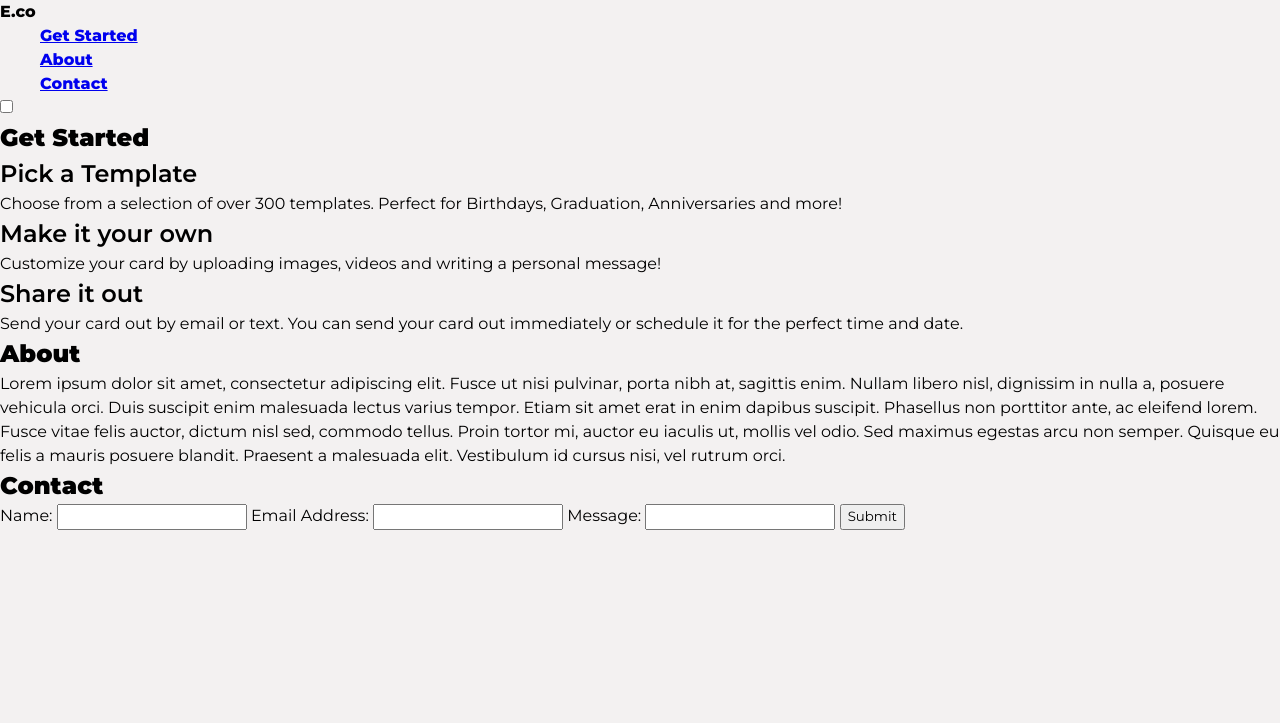
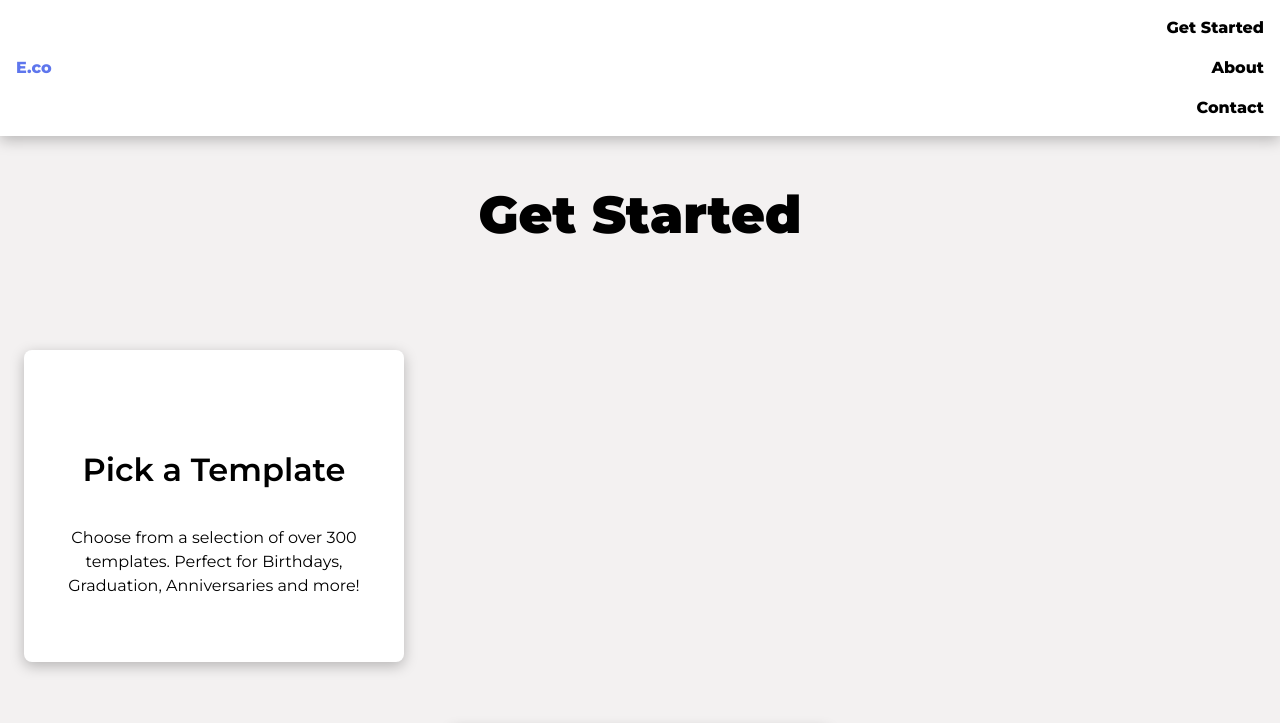
Before and after one commit to RVCC-IDMX/get-started-emgrey02, a website built with Parcel: page src/index.html in a window 1280 px wide. Shown: the top 723 px of the page. Built offline with nearby package versions, Linux system fonts and the light colour scheme.

Commit message:
Add basic layout styling

```diff
--- a/src/index.html
+++ b/src/index.html
@@ -25,10 +25,6 @@
       </li>
     </ul>
 
-    <input class="nav__checkbox" id="nav__checkbox" type="checkbox">
-    <label for="nav__checkbox" class="nav__toggle">
-      <div class="nav__checkbox--hamburger"></div>
-    </label>
   </nav>
 
   <main class="main-content">
@@ -36,17 +32,17 @@
 
       <h1 class="get-started__title">Get Started</h1>
 
-      <div class="card">
+      <div class="card first">
         <h2 class="card__title">Pick a Template</h2>
         <p class="card__para">Choose from a selection of over 300 templates. Perfect for Birthdays, Graduation, Anniversaries and more!</p>
       </div>
 
-      <div class="card">
+      <div class="card second">
         <h2 class="card__title">Make it your own</h2>
         <p class="card__para">Customize your card by uploading images, videos and writing a personal message!</p>
       </div>
 
-      <div class="card">
+      <div class="card third">
         <h2 class="card__title">Share it out</h2>
         <p class="card__para">Send your card out by email or text. You can send your card out immediately or schedule it for the perfect time and date.</p>
       </div>
@@ -72,7 +68,7 @@
     <section class="contact" id="contact">
       <div class="contact__container">
 
-        <h1 class="contact__container__title">Contact</h1>
+        <h1 class="contact__title">Contact</h1>
 
         <form class="contact-form">
 
@@ -83,7 +79,7 @@
           <input class="contact-form__input" type="text" id="email" required>
 
           <label class="contact-form__label" for="message">Message:</label>
-          <input class="contact-form__input" type="textbox" id="message" required>
+          <textarea class="contact-form__input" type="text" id="message" rows='6' required>Message</textarea>
 
           <button class="contact-form__submit">Submit</button>
 
--- a/src/scss/base/_reset.scss
+++ b/src/scss/base/_reset.scss
@@ -9,14 +9,22 @@
 
 ul {
     list-style: none;
+    padding-inline: 0;
+}
+
+a {
+    text-decoration: none;
+    color: black;
 }
 
 h1 {
     font-weight: type.$h1-wght;
+    font-size: clamp(42px, 5vw,52px);
 }
 
 h2 {
     font-weight: type.$h2-wght;
+    font-size: clamp(28px, 3vw, 32px);
 }
 
 nav {
--- a/src/scss/components/_card.scss
+++ b/src/scss/components/_card.scss
@@ -0,0 +1,20 @@
+@use '../utilities/variables' as var;
+
+.card {
+    background-color: var.$card-bkgd-color;
+    padding: 4rem 2rem;
+    margin-inline: 1rem;
+    border-radius: 8px;
+    text-align: center;
+    max-width: 380px;
+    box-shadow: var.$shadow;
+
+    &__title {
+        padding-block: 2rem;
+    }
+
+    &__para {
+        max-width: 30ch;
+        margin-inline: auto;
+    }
+}
--- a/src/scss/components/_form.scss
+++ b/src/scss/components/_form.scss
@@ -0,0 +1,21 @@
+.contact-form {
+    display: flex;
+    flex-direction: column;
+    padding: 1rem;
+    width: 30ch;
+    margin-inline: auto;
+
+    &__label:not(:first-child){
+        margin-top: 1rem;
+    }
+
+    &__submit {
+        margin-top: .5rem;
+    }
+
+    #message {
+        resize: vertical;
+    }
+
+
+}
--- /dev/null
+++ b/src/scss/layout/_about.scss
@@ -0,0 +1,30 @@
+@use '../utilities/variables' as var;
+@use '../components/card';
+
+.about {
+    margin-block-start: 8rem;
+
+    &__container {
+        display: flex;
+        flex-direction: column;
+        max-width: 890px;
+        gap: 1rem;
+        background-color: var.$card-bkgd-color;
+        margin-inline: 1rem;
+        border-radius: 8px;
+        padding-inline: 2rem;
+        padding-block: 4rem;
+        text-align: center;
+        margin-inline: auto;
+        box-shadow: var.$shadow;
+
+        &--title {
+            padding-block-end: 1rem;
+        }
+
+        &--para {
+            max-width: 60ch;
+            margin-inline: auto;
+        }
+    }
+}
--- /dev/null
+++ b/src/scss/layout/_contact.scss
@@ -0,0 +1,22 @@
+@use '../utilities/variables' as var;
+@use '../components/form';
+
+.contact {
+    margin-block: 8rem;
+
+    &__container {
+        display: flex;
+        flex-direction: column;
+        max-width: 890px;
+        margin-inline: auto;
+        gap: 2rem;
+        background-color: var.$card-bkgd-color;
+        box-shadow: var.$shadow;
+        padding: 4rem 2rem;
+        border-radius: 8px;
+    }
+
+    &__title {
+        text-align: center;
+    }
+}
--- /dev/null
+++ b/src/scss/layout/_get-started.scss
@@ -0,0 +1,26 @@
+@use '../utilities/variables' as var;
+
+.get-started {
+    display: flex;
+    flex-direction: column;
+    gap: 4rem;
+    width: 100%;
+
+    &__title {
+        width: 100%;
+        text-align: center;
+        margin-block: 2rem;
+    }
+
+    .first {
+        align-self: flex-start;
+    }
+
+    .second {
+        align-self: center;
+    }
+
+    .third {
+        align-self: flex-end;
+    }
+}
--- /dev/null
+++ b/src/scss/layout/_nav.scss
@@ -0,0 +1,24 @@
+@use '../utilities/variables' as var;
+
+.nav {
+    width: 100%;
+    background-color: var.$card-bkgd-color;
+    display: flex;
+    align-items: center;
+    justify-content: space-between;
+    box-shadow: var.$shadow;
+
+    &__comp-name {
+        color: var.$accent-color;
+        margin: 0 1rem;
+    }
+
+    &__nav-container {
+        display: flex;
+        flex-direction: column;
+        align-items: flex-end;
+        justify-content: space-around;
+        gap: 1rem;
+        margin: 1rem;
+    }
+}
--- a/src/scss/pages/_home.scss
+++ b/src/scss/pages/_home.scss
@@ -1,7 +1,17 @@
 @use '../base/reset';
 @use '../base/typography' as type;
 @use '../utilities/variables' as var;
+@use '../layout/nav';
+@use '../layout/get-started';
+@use '../layout/about';
+@use '../layout/contact';
 
 body {
     background-color: var.$bkgd-color;
+    height: 100%;
+    font-size: clamp(14px, 2vw, 16px);
 }
+
+main {
+    margin: .5rem;
+}
```
Also changed, not shown: src/scss/components/_nav.scss (deleted).
